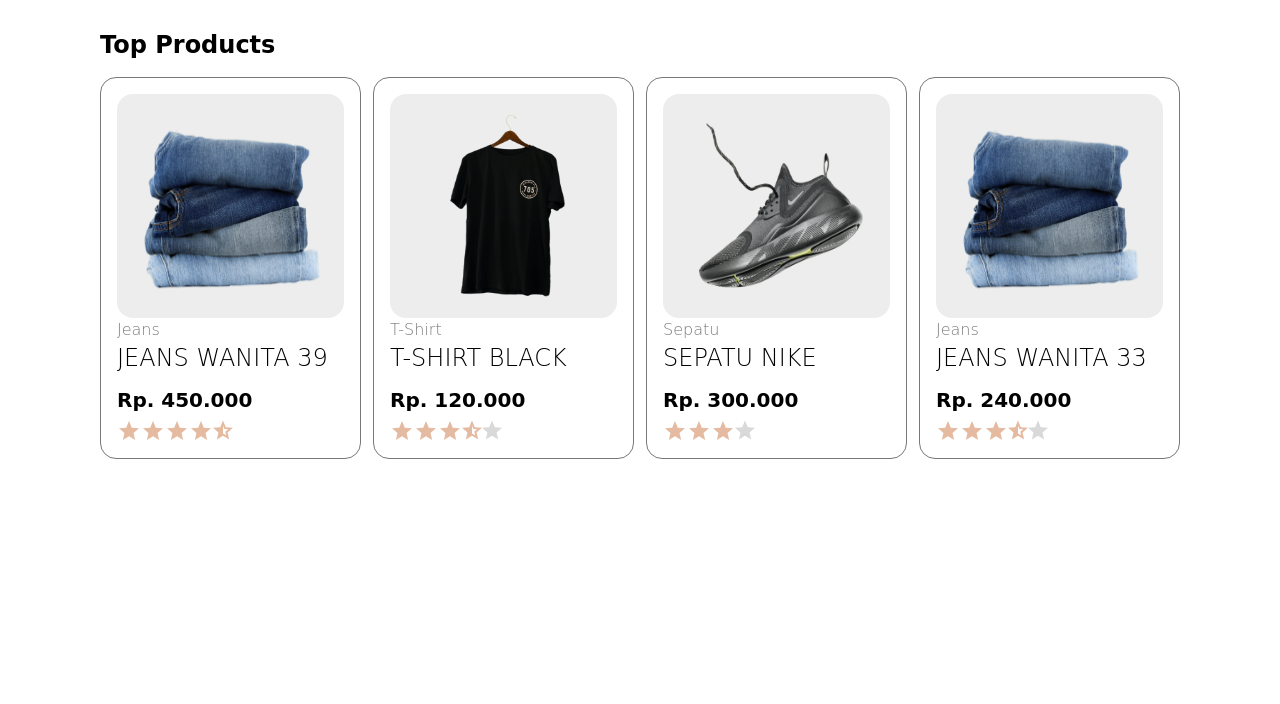
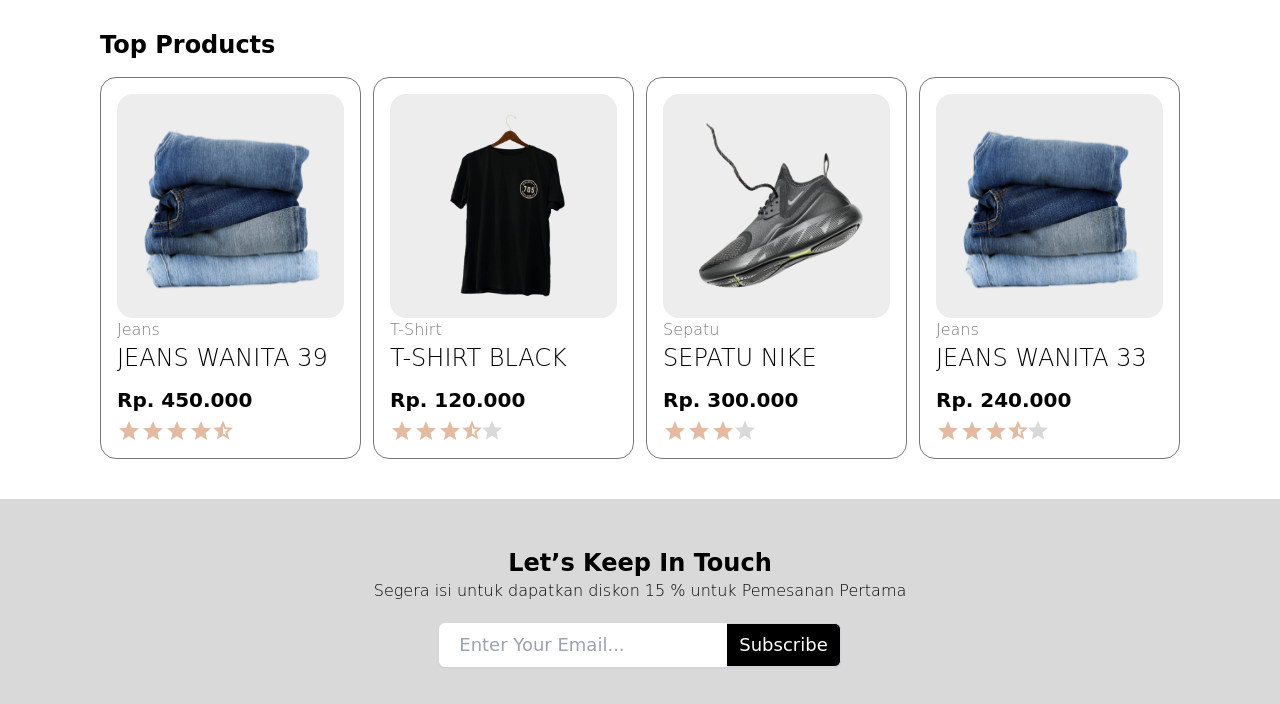
Before and after one commit to fahmyfauzi/tailwind-fashion, a website: page src/index.html in a window 1280 px wide. Shown: the part 692-1396 px from the top of the page. Before the commit the page ends 1191 px from the top, so only its background shows below. Drawn offline with nearby package versions, Linux system fonts and the light colour scheme.

Commit message:
subscribe form

```diff
--- a/src/index.html
+++ b/src/index.html
@@ -235,10 +235,23 @@
     </div>
     <!-- tutup top product -->
 
-    <div class="mt-10"></div>
+    <!-- subscribe -->
+    <div class="bg-primary3 w-full p-12 mt-10 flex flex-col items-center">
+
+        <p class="font-black text-2xl">Let’s Keep In Touch</p>
+        <p class="font-light text-center">Segera isi untuk dapatkan diskon 15 % untuk Pemesanan Pertama</p>
+        <div class="mt-5 flex rounded-md shadow-sm">
+
+            <input type="text" name="email" id="email" class="py-2 px-5 block md:w-72 flex-1 rounded-none rounded-l-md border-gray-300 focus:border-indigo-500
+            focus: ring-indigo-500 text-lg" placeholder="Enter Your Email..." />
+            <span class="inline-flex items-center rounded-r-md border border-l-0
+            border-gray-300 bg-black px-3 text-lg text-white">Subscribe</span>
+        </div>
+        <!-- subscribe -->
+        <div class="mt-10"></div>
 
 
-    <script src="https://cdnjs.cloudflare.com/ajax/libs/flowbite/1.6.5/flowbite.min.js"></script>
+        <script src="https://cdnjs.cloudflare.com/ajax/libs/flowbite/1.6.5/flowbite.min.js"></script>
 </body>
 
 </html>
```
Also changed, not shown: dist/output.css.
